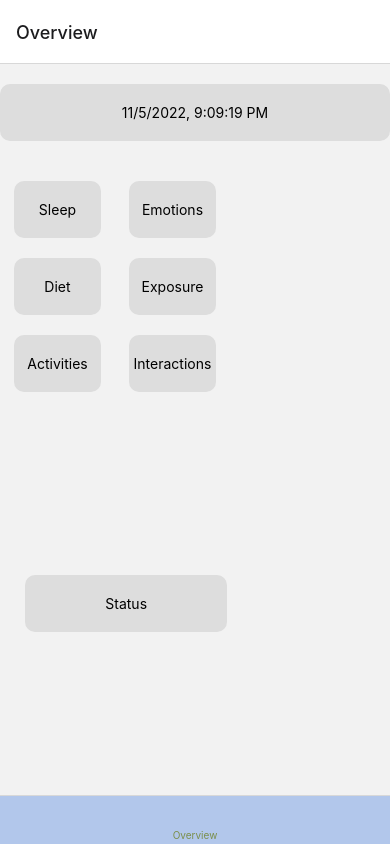
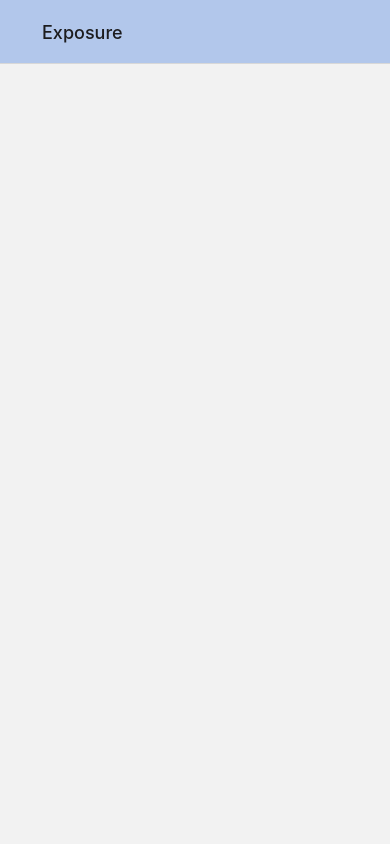
Before and after one commit to healthyMind-org/healthyMind_mobileApp, a React Native app: screen /ExposureModal in a window 390 px wide. Built offline with nearby package versions, Linux system fonts and the light colour scheme; some icons are missing.

Commit message:
added ExposureModal.tsx

```diff
--- a/navigation/index.tsx
+++ b/navigation/index.tsx
@@ -15,6 +15,7 @@ import {RootStackParamList, RootTabParamList} from '../types';
 import {FontAwesomeIcon} from "@fortawesome/react-native-fontawesome";
 import {faChevronLeft, faHouse} from "@fortawesome/free-solid-svg-icons";
 import EmotionsModal from "../screens/modal/EmotionsModal";
+import ExposureModal from "../screens/modal/ExposureModal";
 
 export default function Navigation() {
     return (
@@ -70,6 +71,11 @@ function RootNavigator() {
                     component={EmotionsModal}
                     options={{title: "Emotions"}}
                 />
+                <Stack.Screen
+                    name="ExposureModal"
+                    component={ExposureModal}
+                    options={{title: "Exposure"}}
+                />
             </Stack.Group>
         </Stack.Navigator>
     );
--- a/package.json
+++ b/package.json
@@ -24,9 +24,11 @@
     "@react-navigation/bottom-tabs": "^6.0.5",
     "@react-navigation/native": "^6.0.2",
     "@react-navigation/native-stack": "^6.1.0",
+    "csvtojson": "^2.0.10",
     "expo": "~46.0.16",
     "expo-asset": "~8.6.1",
     "expo-constants": "~13.2.4",
+    "expo-file-system": "^14.1.0",
     "expo-font": "~10.2.1",
     "expo-linking": "~3.2.2",
     "expo-splash-screen": "~0.16.2",
@@ -36,6 +38,7 @@
     "react": "18.0.0",
     "react-dom": "18.0.0",
     "react-native": "0.69.6",
+    "react-native-fs": "^2.20.0",
     "react-native-ratings": "^8.1.0",
     "react-native-safe-area-context": "4.3.1",
     "react-native-screens": "~3.15.0",
--- a/screens/OverviewScreen.tsx
+++ b/screens/OverviewScreen.tsx
@@ -62,7 +62,7 @@ export default function OverviewScreen(navProps: RootTabScreenProps<'OverviewScr
                     <TouchableOpacity
                         style={styles.button}
                         onPress={() => {
-                            navProps.navigation.navigate("SleepModal", {});
+                            navProps.navigation.navigate("ExposureModal", {});
                         }}
                     >
                         <Text>Exposure</Text>
--- /dev/null
+++ b/screens/modal/ExposureModal.tsx
@@ -0,0 +1,46 @@
+import {RootStackScreenProps} from "../../types";
+import {IExposureModalProps} from "./api/IExposureModalProps";
+import {StyleSheet, View} from "react-native";
+
+export default function ExposureModal(navProps: RootStackScreenProps<"ExposureModal">) {
+
+    let props: IExposureModalProps = navProps.route.params;
+
+    return (
+        <View style={styles.container}>
+
+        </View>
+    );
+}
+
+const styles = StyleSheet.create({
+    container: {
+        flex: 1,
+        alignItems: 'center',
+        justifyContent: 'center',
+    },
+    title: {
+        fontSize: 20,
+        fontWeight: 'bold',
+    },
+    separator: {
+        marginVertical: 30,
+        height: 1,
+        width: '80%',
+    },
+    calendarButton: {
+        width: '100%',
+        backgroundColor: '#dddddd',
+    },
+    button: {
+        borderRadius: 10,
+        alignItems: "center",
+        alignContent: "center",
+        textAlign: 'center',
+        textAlignVertical: 'center',
+        width: '75%',
+        paddingVertical: 20,
+        marginTop: 20,
+        backgroundColor: "#DDDDDD",
+    },
+});
--- /dev/null
+++ b/screens/modal/api/IExposureModalProps.ts
@@ -0,0 +1,3 @@
+export interface IExposureModalProps {
+
+}
--- a/types.tsx
+++ b/types.tsx
@@ -10,6 +10,7 @@ import {IOverviewScreenProps} from "./screens/api/IOverviewScreenProps";
 import {ISleepModalProps} from "./screens/modal/api/ISleepModalProps";
 import {INotFoundProps} from "./screens/api/INotFoundProps";
 import {IEmotionsModalProps} from "./screens/modal/api/IEmotionsModalProps";
+import {IExposureModalProps} from "./screens/modal/api/IExposureModalProps";
 
 declare global {
     namespace ReactNavigation {
@@ -22,6 +23,7 @@ export type RootStackParamList = {
     Root: NavigatorScreenParams<RootTabParamList> | undefined;
     SleepModal: ISleepModalProps;
     EmotionsModal: IEmotionsModalProps;
+    ExposureModal: IExposureModalProps;
     NotFound: INotFoundProps;
 };
 
```
